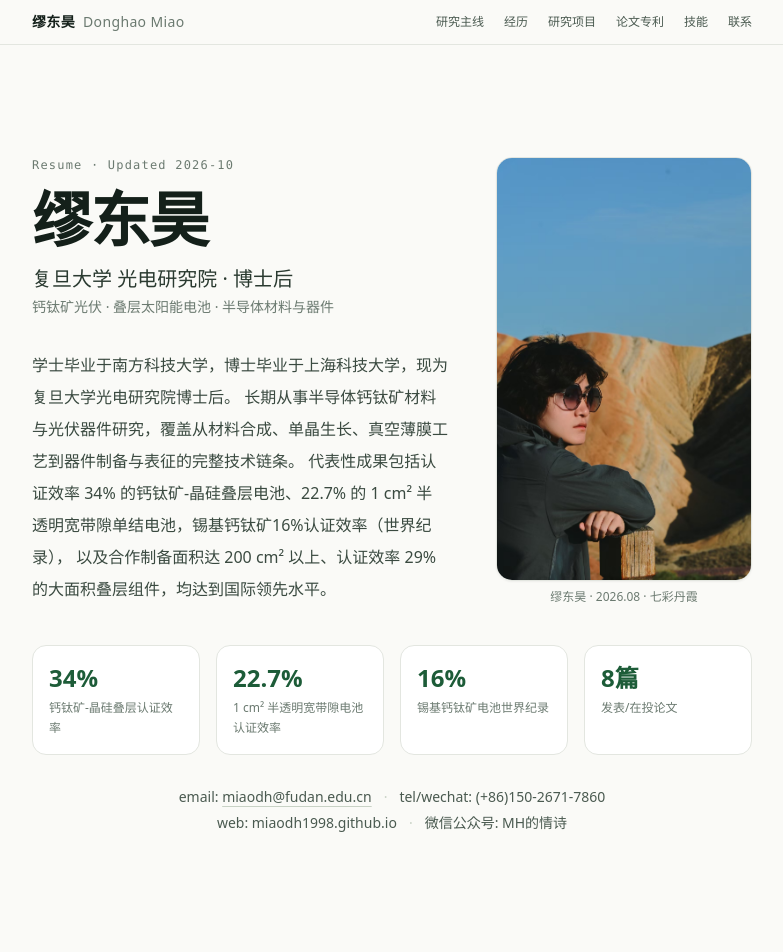
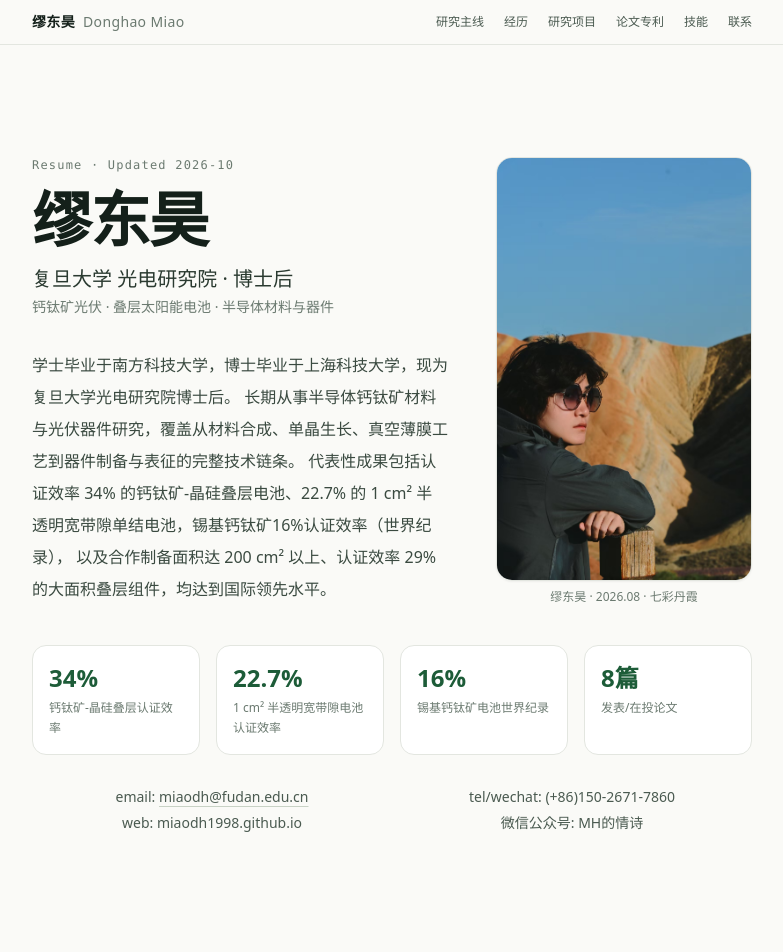
Before and after one commit to Miaodh1998/Miaodh1998.github.io, a React (Vite) app: page / in a window 1280 px wide. Shown: the top 952 px of the page, without its empty margins (248-1031 px from the left). Built offline with nearby package versions, Linux system fonts and the light colour scheme.

Commit message:
contact info as 2x2 centered grid

```diff
--- a/src/sections/Hero.tsx
+++ b/src/sections/Hero.tsx
@@ -50,20 +50,16 @@ export default function Hero() {
         ))}
       </div>
 
-      <div className="mt-8 text-center text-sm text-[#4a5a50]">
+      <div className="mt-8 grid grid-cols-1 gap-y-1.5 text-center text-sm text-[#4a5a50] sm:grid-cols-2">
         <p>
           email:{' '}
           <a href="mailto:miaodh@fudan.edu.cn" className="underline decoration-[#c8d2c5] underline-offset-4 hover:text-[#1d5c38]">
             miaodh@fudan.edu.cn
           </a>
-          <span className="mx-3 text-[#c8d2c5]">·</span>
-          tel/wechat: (+86)150-2671-7860
         </p>
-        <p className="mt-1.5">
-          web: miaodh1998.github.io
-          <span className="mx-3 text-[#c8d2c5]">·</span>
-          微信公众号: MH的情诗
-        </p>
+        <p>tel/wechat: (+86)150-2671-7860</p>
+        <p>web: miaodh1998.github.io</p>
+        <p>微信公众号: MH的情诗</p>
       </div>
     </section>
   )
```
